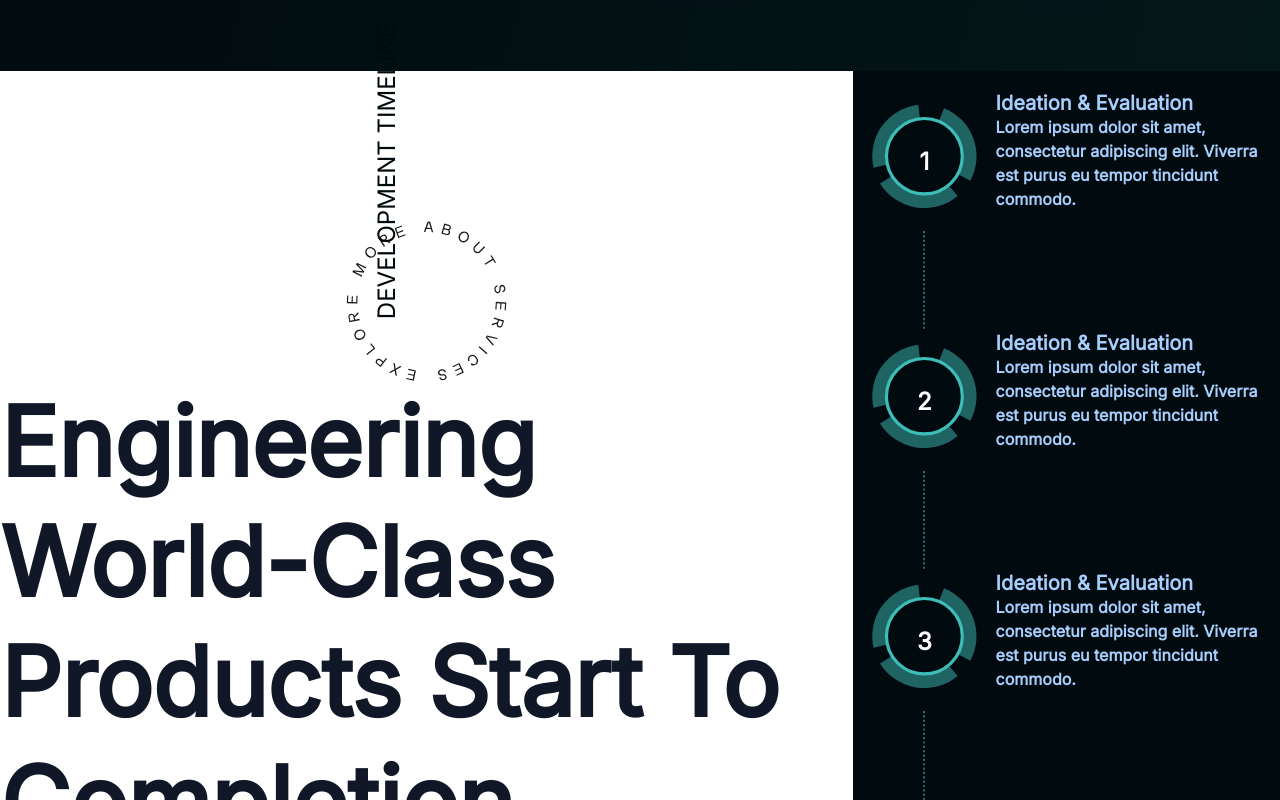
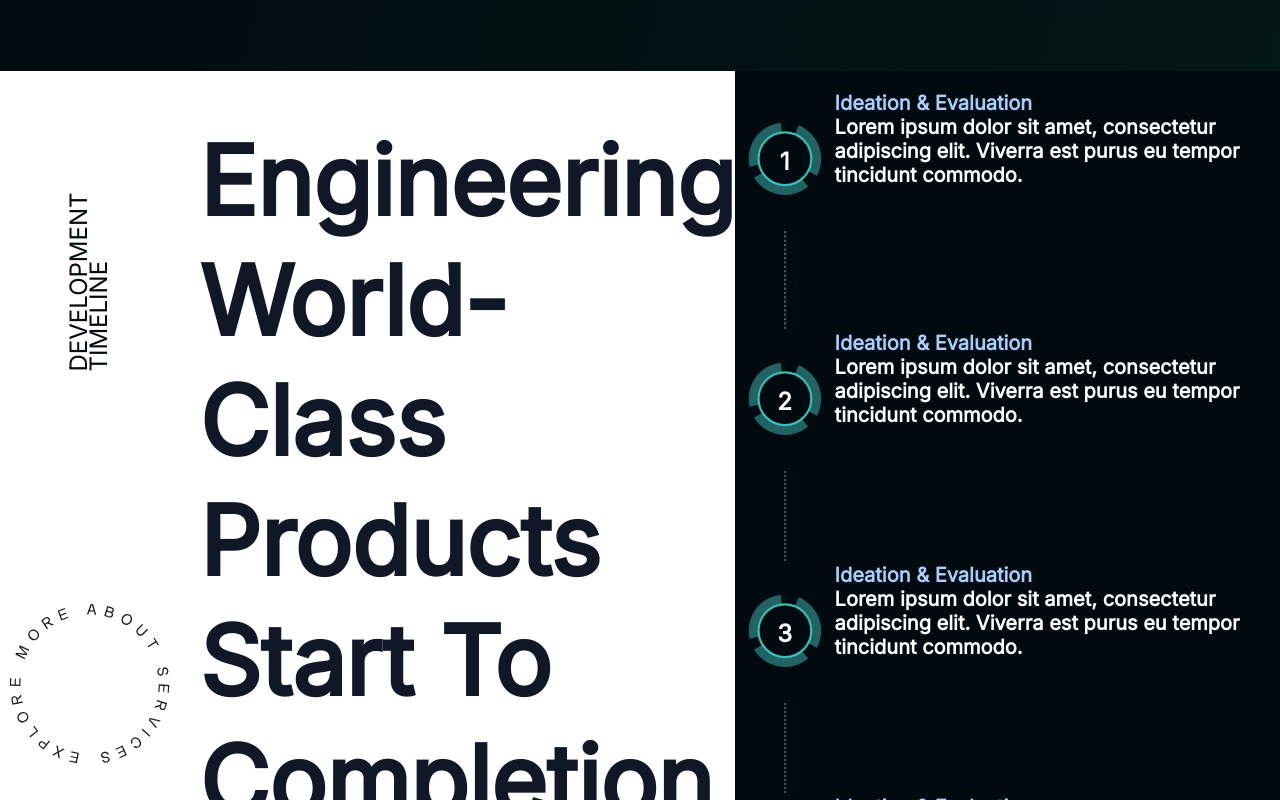
Before and after one commit to devngeni/ngeni-technologies, a Next.js app: page / in a window 1280 px wide. Shown: the part 860-1660 px from the top of the page. Built offline with nearby package versions, Linux system fonts and the light colour scheme.

Commit message:
fixed Timeline section

```diff
--- a/components/labs/Timeline.Style.tsx
+++ b/components/labs/Timeline.Style.tsx
@@ -3,11 +3,9 @@ import { Grid, Title } from "../commons";
 
 export const TimelineWrapper = styled.div``;
 export const TimelineGrid = styled.div`
-  display: grid;
-  grid-template-columns: 2fr 1fr;
-  justify-content: center;
+  display: flex;
+  justify-content: space-around;
   align-content: center;
-  gap: 0;
   @media (max-width: 768px) {
     display: flex;
     flex-direction: column;
@@ -20,12 +18,13 @@ export const TimeLineTitle = styled(Title)`
   font-weight: 900;
   line-height: 120px;
   @media (max-width: 768px) {
-    font-size: 48px;
-    line-height: 60px;
+    font-size: 34px;
+    line-height: 50px;
   }
 `;
 export const TimelineLeftGrid = styled.div`
-  grid-template-columns: 1fr 2fr;
+  display: flex;
+  flex-direction: row;
   background: ${({ theme }) => theme.colors.section};
   gap: 20px;
   padding: 50px 0;
@@ -36,6 +35,21 @@ export const TimeImage = styled.div`
   display: flex;
   align-items: center;
   justify-content: center;
+  img {
+    width: 90%;
+    height: 90%;
+  }
+`;
+export const TimeImageWrapper = styled.div`
+  display: flex;
+  align-items: center;
+  justify-content: center;
+  @media (max-width: 768px) {
+  img {
+    width: 5%;
+    height: 5%;
+  }
+}
 `;
 export const TimeLineRightHeader = styled.div`
   display: flex;
@@ -48,24 +62,31 @@ export const TimelineText = styled.div`
   line-height: 20px;
   text-transform: uppercase;
   color: #010a0f;
-  height: 100px;
-  display: flex;
-  align-item: center;
-  justify-content: center;
+  -webkit-transform: rotate(-90deg);
+  -moz-transform: rotate(-90deg);
+  -o-transform: rotate(-90deg);
   transform: rotate(-90deg);
   @media (max-width: 768px) {
-    display: none;
+    display: flex;
+    font-size: 16px;
+    align-items: center;
   }
 `;
 export const TimeContainer = styled.div`
-  display: flex;
-  flex-direction: column;
-  justify-content: space-evenly;
-  align-content: center;
+  display: grid;
+  justify-content: center;
+  align-items: center;
+  gap: 20px;
 `;
 export const TimeLineCircle = styled.div`
   background: ${({ theme }) => theme.colors.main};
   padding: 20px 0;
+  @media (max-width: 768px) {
+    height: 100vh;
+    overflow: scroll;
+    scroll-behavior: smooth;
+    transition: 0.5s ease-in-out;
+  }
 `;
 
 export const TimelineP = styled.div`
@@ -84,12 +105,20 @@ export const RightHeader = styled.div`
   color: #a7cefc;
 `;
 export const RightP = styled(RightHeader)`
-  font-size: 16px;
+  inline-size: 450px;
+  overflow-wrap: break-word;
+  color: #ffffff;
+  @media (max-width: 768px) {
+    font-size: 16px;
+    line-height: 20px;
+    inline-size: 100%;
+    font-weight: 500;
+  }
 `;
 export const Timeline = styled.div`
   background: url("/Number.svg") no-repeat;
   background-size: contain;
-  background-position: top;
+  background-position: center;
   height: 140px;
   display: flex;
   justify-content: center;
@@ -104,12 +133,13 @@ export const Timeline = styled.div`
       transform: rotate(360deg);
     }
   }
+  @media (max-width: 768px) {
+    height: 80px;
+  }
 `;
 export const Text = styled.div`
   font-weight: 700;
   font-size: 24px;
-  position: absolute;
-  z-index: 1;
 `;
 export const TimeGrid = styled.div`
   display: grid;
--- a/components/labs/Timeline.tsx
+++ b/components/labs/Timeline.tsx
@@ -6,6 +6,7 @@ import {
   TimeContainer,
   TimeGrid,
   TimeImage,
+  TimeImageWrapper,
   Timeline,
   TimeLineCircle,
   TimelineGrid,
@@ -28,7 +29,7 @@ export default function TimelineSection() {
           <TimeContainer>
             <TimelineText>Development Timeline</TimelineText>
             <TimeImage>
-              <Image src={Curve} width={161} height={161} alt="curve-text" />
+              <Image src={Curve}  alt="curve-text" />
             </TimeImage>
           </TimeContainer>
           <TimeLineRightHeader>
@@ -46,9 +47,9 @@ export default function TimelineSection() {
               <Timeline>
                 <Text>1</Text>
               </Timeline>
-              <TimeImage>
+              <TimeImageWrapper>
                 <Image src={Vector} width={100} height={100} alt="lines" />
-              </TimeImage>
+              </TimeImageWrapper>
             </TimelineRightGrid>
             <TimelineRightGrid>
               <RightHeader>Ideation & Evaluation</RightHeader>
@@ -64,9 +65,9 @@ export default function TimelineSection() {
               <Timeline>
                 <Text>2</Text>
               </Timeline>
-              <TimeImage>
-                <Image src={Vector} width={100} height={100} alt="lines" />
-              </TimeImage>
+              <TimeImageWrapper>
+                <Image src={Vector}  alt="lines" />
+              </TimeImageWrapper>
             </TimelineRightGrid>
             <TimelineRightGrid>
               <RightHeader>Ideation & Evaluation</RightHeader>
@@ -82,9 +83,9 @@ export default function TimelineSection() {
               <Timeline>
                 <Text>3</Text>
               </Timeline>
-              <TimeImage>
-                <Image src={Vector} width={100} height={100} alt="lines" />
-              </TimeImage>
+              <TimeImageWrapper>
+                <Image src={Vector}  alt="lines" />
+              </TimeImageWrapper>
             </TimelineRightGrid>
             <TimelineRightGrid>
               <RightHeader>Ideation & Evaluation</RightHeader>
--- a/styles/globals.css
+++ b/styles/globals.css
@@ -11,6 +11,7 @@ html,
 body {
   max-width: 100vw;
   overflow-x: hidden;
+  scroll-behavior: smooth;
 }
 
 body {
```
